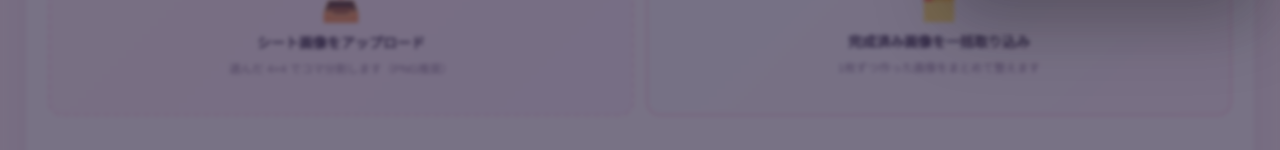
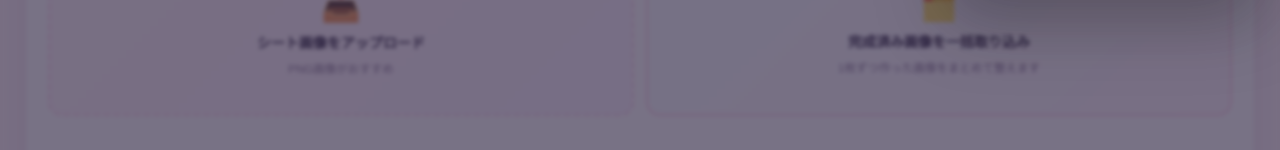
Before and after one commit to chie-chan/aiko-animal-park, a React (Vite) app: page /stamp-room in a window 1280 px wide. Shown: the part 280-430 px from the top of the page. Built offline with nearby package versions, Linux system fonts and the light colour scheme; a web font is replaced by a local one.

Commit message:
Simplify sheet upload helper text

```diff
--- a/src/Step2Splitter.tsx
+++ b/src/Step2Splitter.tsx
@@ -1178,7 +1178,7 @@ export default function Step2Splitter(props: Props) {
               >
                 <span style={{ fontSize: 32 }}>📥</span>
                 <strong>シート画像をアップロード</strong>
-                <span>選んだ {gridLabel} でコマ分割します（PNG推奨）</span>
+                <span>PNG画像がおすすめ</span>
               </button>
             </section>
 
```
